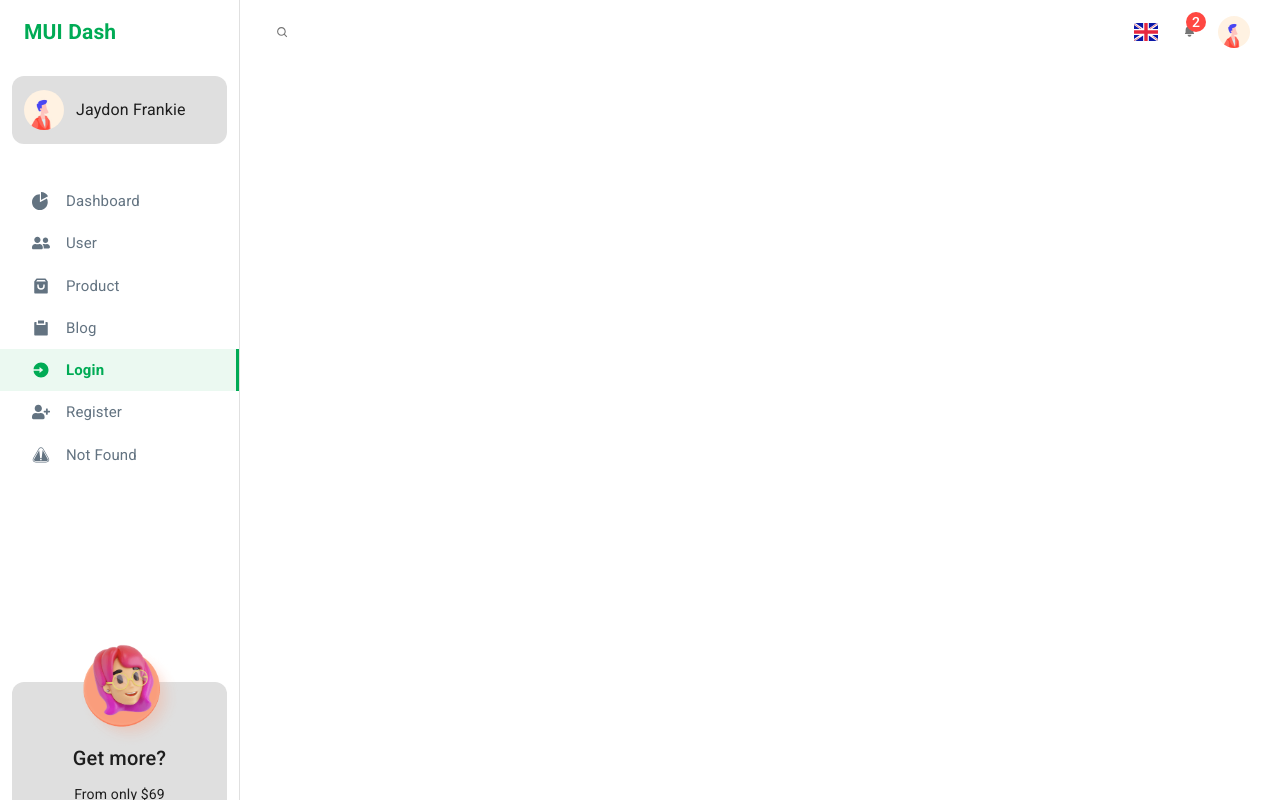
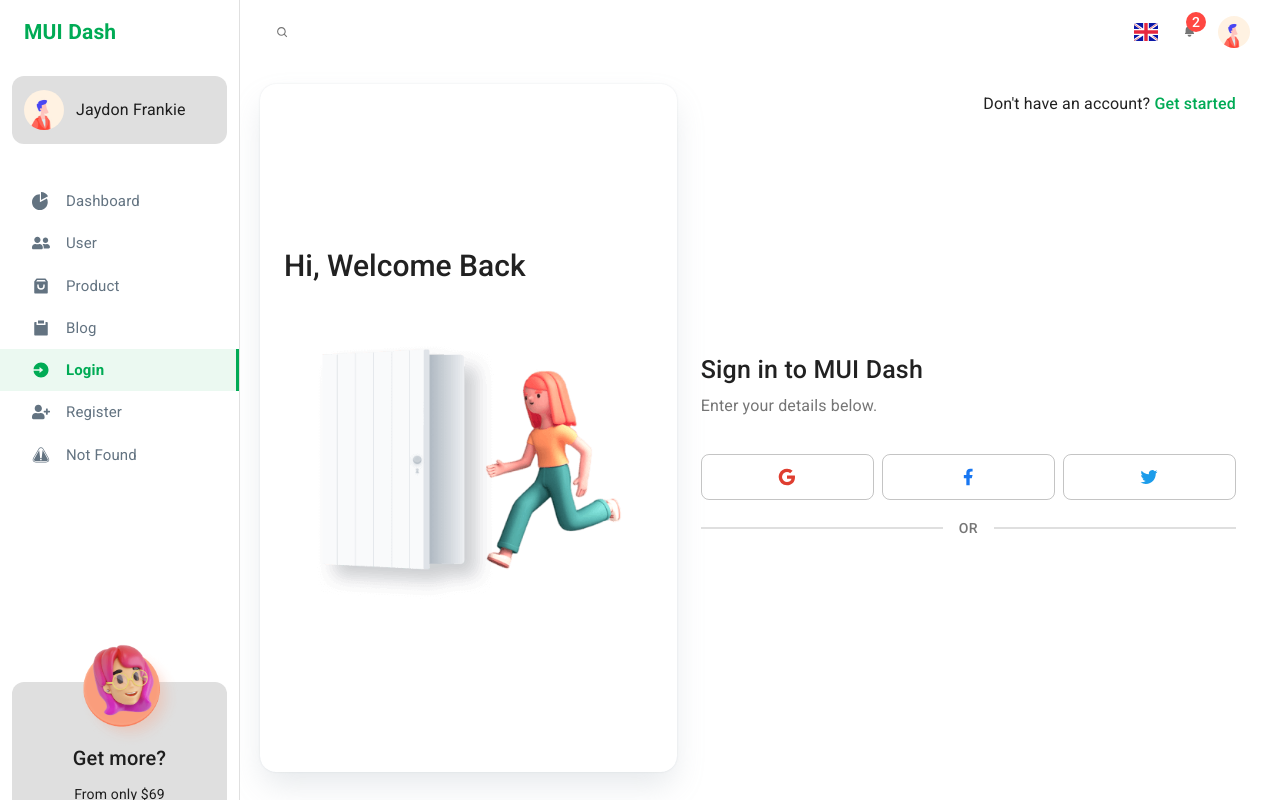
Before and after one commit to SuperDev01234/MUISample, a React (Create React App) app: page /login in a window 1280 px wide. Before the commit this address had no page. Built offline with nearby package versions, Linux system fonts and the light colour scheme.

Commit message:
Login: basic structure | tomorrow re design

```diff
--- a/src/App.js
+++ b/src/App.js
@@ -5,6 +5,7 @@
 // components
 import Dashboard from "./pages/Dashboard";
 import ErrorPage from "./pages/404";
+import Login from "./pages/Login";
 
 const App = () => {
   return (
@@ -19,7 +20,7 @@
           <Route path="/user" />
           <Route path="/product" />
           <Route path="/blog" />
-          <Route path="/login" />
+          <Route path="/login" component={Login} />
           <Route path="/register" />
           <Route path="/404" component={ErrorPage} />
 
--- /dev/null
+++ b/src/components/AuthPages/ButtonGroup.js
@@ -0,0 +1,55 @@
+import { Button } from "@material-ui/core";
+import { Box } from "@mui/system";
+
+// icons
+import { RiFacebookFill, RiGoogleFill, RiTwitterFill } from "react-icons/ri";
+
+// icons list
+const items = [
+  {
+    title: "Google",
+    icon: <RiGoogleFill />,
+    color: "rgb(223, 62, 48)",
+  },
+  {
+    title: "Facebook",
+    icon: <RiFacebookFill />,
+    color: "rgb(24, 119, 242)",
+  },
+  {
+    title: "Twitter",
+    icon: <RiTwitterFill />,
+    color: "rgb(28, 156, 234)",
+  },
+];
+
+const AuthButtonGroup = () => {
+  return (
+    <Box
+      sx={{
+        my: 2,
+        display: "grid",
+        gap: 1,
+        gridTemplateColumns: "repeat(3, 1fr)",
+      }}
+    >
+      {items.map(({ title, icon, color }) => (
+        <Button
+          key={title}
+          variant="outlined"
+          aria-label={title}
+          style={{
+            color,
+            padding: "12px 0",
+            fontSize: 20,
+            borderRadius: 8,
+          }}
+        >
+          {icon}
+        </Button>
+      ))}
+    </Box>
+  );
+};
+
+export default AuthButtonGroup;
--- /dev/null
+++ b/src/components/AuthPages/LeftPanel.js
@@ -0,0 +1,42 @@
+import { Grid, Typography } from "@material-ui/core";
+import { styled } from "@material-ui/styles";
+import { Box } from "@mui/system";
+
+// styles
+const LeftPaneStyle = styled(Grid)(({ theme }) => ({
+  display: "flex",
+  flexDirection: "column",
+  justifyContent: "center",
+  padding: `${theme.spacing(2)}px ${theme.spacing(3)}px`,
+  borderRadius: theme.spacing(2),
+  boxShadow:
+    "rgb(145 158 171 / 24%) 0px 0px 2px 0px, rgb(145 158 171 / 24%) 0px 16px 32px -4px",
+
+  "& .MuiTypography-h3": {
+    fontSize: 30,
+    fontWeight: 500,
+    marginBottom: 48,
+  },
+  "& img": {
+    alignSelf: "center",
+    width: "100%",
+    maxWidth: 400,
+    objectFit: "cover",
+  },
+
+  [theme.breakpoints.down("sm")]: {
+    display: "none",
+  },
+}));
+
+const LeftPanel = ({ gridSize, title, img, imgAlt }) => {
+  return (
+    <LeftPaneStyle item md={gridSize}>
+      <Typography variant="h3">{title}</Typography>
+
+      <Box component="img" src={img} alt={imgAlt} loading="lazy" />
+    </LeftPaneStyle>
+  );
+};
+
+export default LeftPanel;
--- /dev/null
+++ b/src/components/AuthPages/SectionDivider.js
@@ -0,0 +1,33 @@
+import { Typography } from "@material-ui/core";
+import { styled } from "@material-ui/styles";
+import { Box } from "@mui/system";
+
+const SectionDividerStyle = styled(Box)(({ theme }) => ({
+  display: "flex",
+  justifyContent: "center",
+  alignItems: "center",
+
+  "& .line": {
+    flex: 1,
+    height: 2,
+    backgroundColor: theme.palette.gray.light,
+  },
+  "& .MuiTypography-button": {
+    padding: `0 ${theme.spacing(2)}px`,
+  },
+}));
+
+const SectionDivider = () => {
+  return (
+    <SectionDividerStyle>
+      <Box className="line" />
+      <Typography variant="button" component="h5" color="textSecondary">
+        {" "}
+        OR{" "}
+      </Typography>
+      <Box className="line" />
+    </SectionDividerStyle>
+  );
+};
+
+export default SectionDivider;
--- /dev/null
+++ b/src/pages/Login.js
@@ -0,0 +1,88 @@
+import { Grid, Typography, Link } from "@material-ui/core";
+import { styled } from "@material-ui/styles";
+import { Box } from "@mui/system";
+import { Link as RouterLink } from "react-router-dom";
+import AuthButtonGroup from "../components/AuthPages/ButtonGroup";
+import LeftPanel from "../components/AuthPages/LeftPanel";
+import SectionDivider from "../components/AuthPages/SectionDivider";
+
+// img
+import LoginPhoto from "../images/auth/login.png";
+
+// styles
+const ContainerGridStyle = styled(Grid)(({ theme }) => ({
+  //border: "1px solid salmon",
+  minHeight: `calc(100vh - ${theme.mixins.toolbar.minHeight * 2}px)`,
+}));
+
+const RightPanelStyle = styled(Grid)(({ theme }) => ({
+  display: "flex",
+  flexDirection: "column",
+  padding: `${theme.spacing(1)}px ${theme.spacing(3)}px`,
+
+  "& .account_switch": {
+    textAlign: "right",
+    "& .MuiLink-underlineNone	": {
+      color: theme.palette.green.darker,
+      fontWeight: 500,
+    },
+
+    [theme.breakpoints.down("sm")]: {
+      display: "none",
+    },
+  },
+
+  "& .form_Container": {
+    flex: 1,
+    display: "flex",
+    flexDirection: "column",
+    justifyContent: "center",
+
+    "& .MuiTypography-h4": {
+      fontSize: 25,
+      fontWeight: 500,
+    },
+    "& .MuiTypography-paragraph": {
+      margin: "8px 0 20px 0",
+    },
+  },
+}));
+
+const Login = () => {
+  return (
+    <ContainerGridStyle container>
+      <LeftPanel
+        gridSize={5}
+        title="Hi, Welcome Back"
+        img={LoginPhoto}
+        imgAlt="Login Image"
+      />
+
+      <RightPanelStyle item xs={12} md={7}>
+        <Typography paragraph className="account_switch">
+          Don't have an account?{" "}
+          <Link to="/register" component={RouterLink} underline="none">
+            Get started
+          </Link>
+        </Typography>
+
+        <Box className="form_Container">
+          <Typography variant="h4">Sign in to MUI Dash</Typography>
+          <Typography paragraph color="textSecondary">
+            Enter your details below.
+          </Typography>
+
+          {/* Buttons */}
+          <AuthButtonGroup />
+
+          {/* Section Divider */}
+          <SectionDivider />
+
+          {/* The Actual Form 👇 */}
+        </Box>
+      </RightPanelStyle>
+    </ContainerGridStyle>
+  );
+};
+
+export default Login;
```
Also changed, not shown: src/images/auth/login.png (added), src/images/auth/register.png (added).
